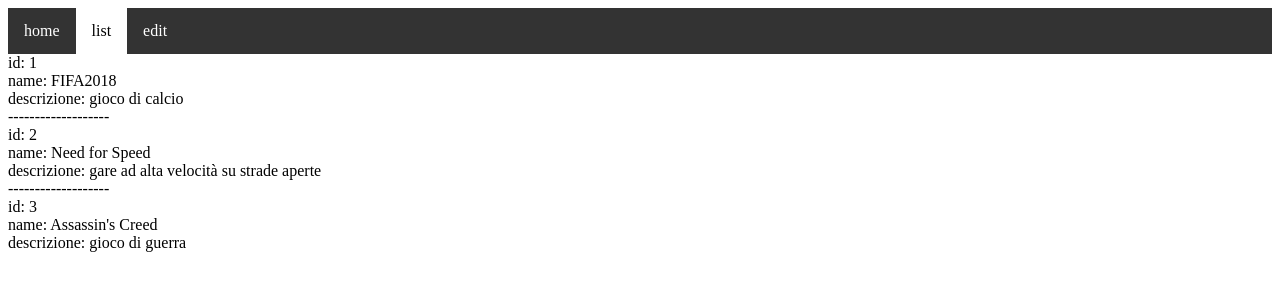
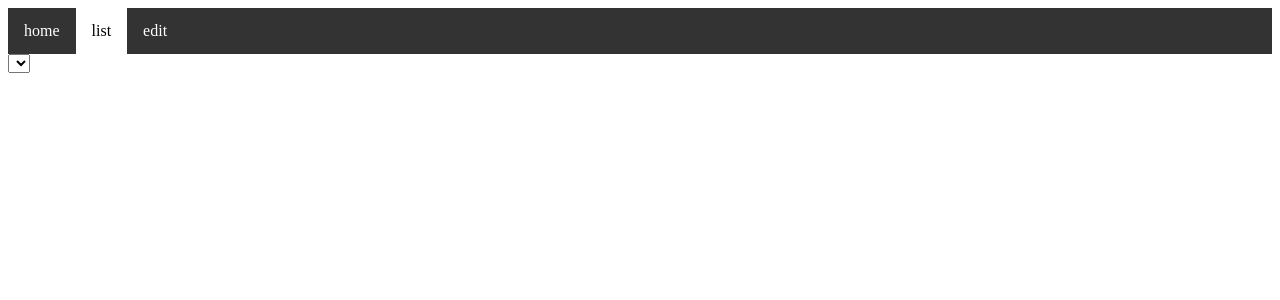
Before and after one commit to GabrielePanarello/PortaleGiochiTeam, an Angular app: page /list in a window 1280 px wide. Shown: the top 300 px of the page. Built offline with nearby package versions, Linux system fonts and the light colour scheme.

Commit message:
sviluppo list component

```diff
--- a/src/app/app.module.ts
+++ b/src/app/app.module.ts
@@ -9,6 +9,7 @@
 import { MainRouter } from './routers/mainRouter';
 import { ListaGameService } from './services/list-game.service';
 import { MenuService } from './services/menu.service';
+import { FormsModule } from '@angular/forms';
 
 
 @NgModule({
@@ -21,6 +22,7 @@
   ],
   imports: [
     BrowserModule,
+    FormsModule,
     MainRouter
   ],
   providers: [ListaGameService, MenuService],
--- a/src/app/components/list/list.component.html
+++ b/src/app/components/list/list.component.html
@@ -1,6 +1,10 @@
-<div *ngFor="let item of items; let i=index">
-    <div>id: {{item.id}}</div>
-    <div>name: {{item.name}}</div>
-    <div>descrizione: {{item.descrizione}}</div>
-    <div *ngIf="i!=items.length-1">-------------------</div>
-</div>
+<select type="text" placeholder="genere" [(ngModel)]="filtro">
+
+<ng-container *ngFor="let item of items; let i=index" (click)="visualizzaDettaglio(item)">
+    <ng-container *ngIf="item.genere === filtro">
+        <div>id: {{item.id}}</div>
+        <div>name: {{item.name}}</div>
+        <div>descrizione: {{item.descrizione}}</div>
+        <div *ngIf="i!=items.length-1">-------------------</div>
+    </ng-container>
+</ng-container>
--- a/src/app/components/list/list.component.ts
+++ b/src/app/components/list/list.component.ts
@@ -1,6 +1,7 @@
 import { Component, OnInit } from '@angular/core';
 import { Game } from '../../objs/game';
 import { ListaGameService } from '../../services/list-game.service';
+import { Router } from '@angular/router';
 
 @Component({
   selector: 'app-list',
@@ -8,13 +9,18 @@
   styleUrls: ['./list.component.css']
 })
 export class ListComponent implements OnInit {
-
+  filtro:string="";
   items: Game [];
 
-  constructor(private listService: ListaGameService){}
+  constructor(private router: Router, private listService: ListaGameService){}
 
   ngOnInit() {
     this.items = this.listService.getCharactersList();
   }
 
+  visualizzaDettaglio(item: Game)
+  {
+      this.router.navigate(['/detail/'+item.id]);
+  }
+
 }
--- a/src/app/routers/mainRouter.ts
+++ b/src/app/routers/mainRouter.ts
@@ -10,6 +10,7 @@
     { path: 'home', component: HomeComponent },
     { path: 'list', component: ListComponent },
     { path: 'edit', component: EditComponent},
+    { path: "detail/:id", component: EditComponent},
     { path: '', redirectTo: '/home', pathMatch: 'full'},
     { path: '**', component: HomeComponent }
   ];
```
